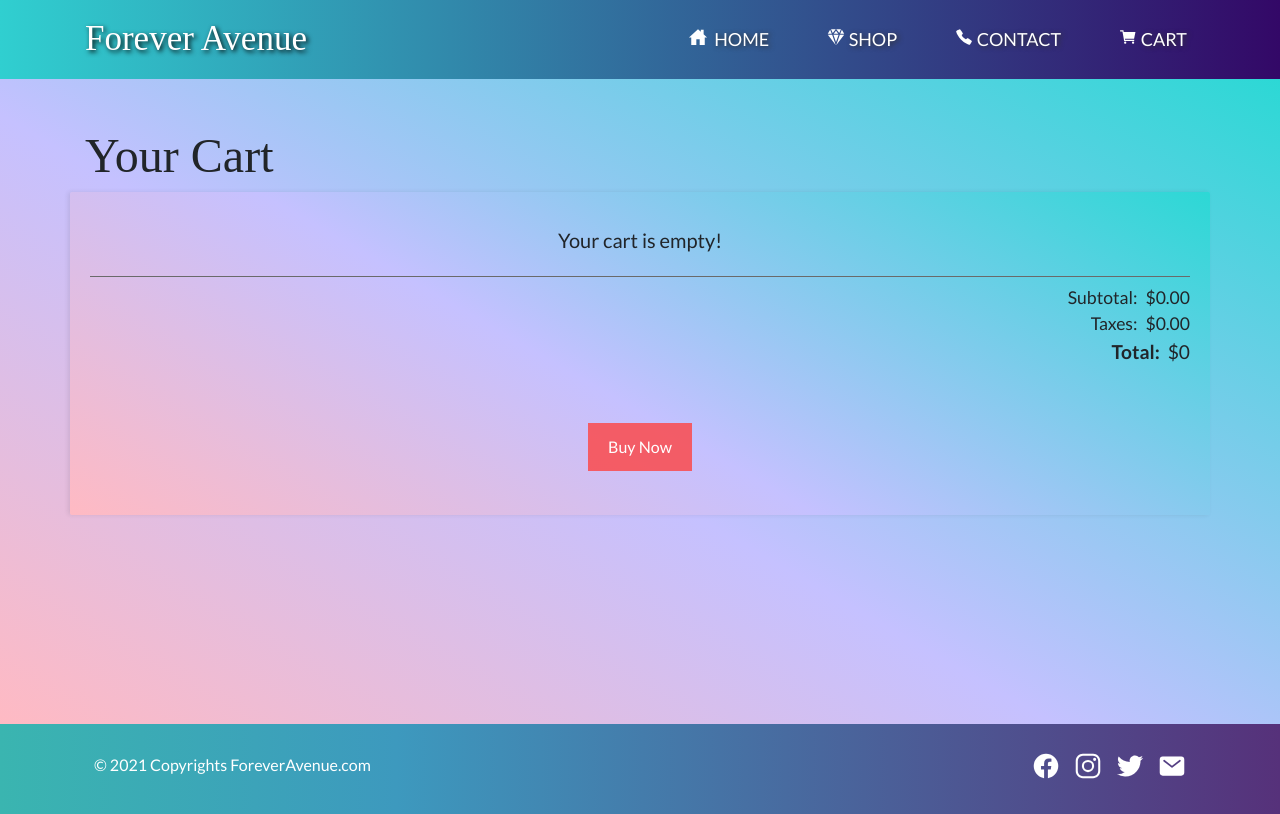
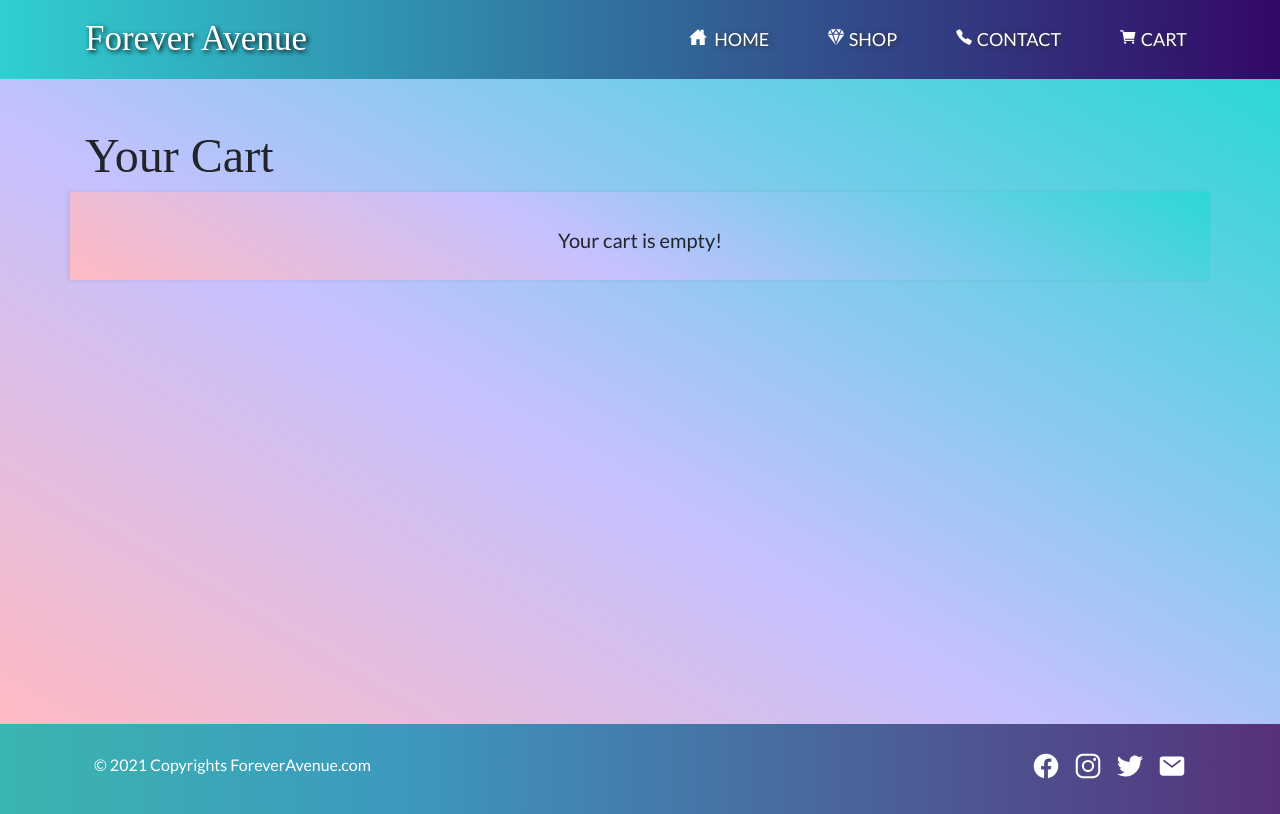
Before and after one commit to Pracasap/Clay-Earrings, a React (Create React App) app: page /cart in a window 1280 px wide. Built offline with nearby package versions, Linux system fonts and the light colour scheme; a web font is replaced by a local one.

Commit message:
added clear cart functionality

```diff
--- a/src/App.css
+++ b/src/App.css
@@ -271,16 +271,18 @@ button[type=reset] {
 .total-price {
   margin-left: 0.5rem;
   font-size: 1.2rem;
+  font-weight: 600;
 }
 .btn-buy {
   display: flex !important;
   margin: 3.5rem auto 0 auto !important;
   padding: 12px 20px !important;
   border: none !important;
+  border-radius: 3px !important;
   background: #fd4646d1 !important;
   color: #ffffff !important;
-  font-size: 1rem !important;
-  font-weight: 500 !important;
+  font-size: 18px !important;
+  font-weight: 700 !important;
   cursor: pointer !important;
 }
 .btn-buy:hover {
@@ -289,7 +291,41 @@ button[type=reset] {
 .cart-items-add,
 .cart-items-remove {
   width: 30px;
+  border: none;
+  border-radius: 3px;
+  font-size: 16px;
+  color: white;
+  cursor: pointer;
+  background-color: #fd4646d1;
   font-weight: 700;
+}
+.cart-items-add:hover,
+.cart-items-remove:hover {
+  background: #171427 !important;
+}
+.cart-items-add {
+  margin-right: 10px;
+}
+.cart-items-add:active {
+  transform: translateY(1.2px);
+}
+.cart-items-remove {
+  margin-left: 10px;
+}
+.cart-items-remove:active {
+  transform: translateY(1.2px);
+}
+.cart-length{
+  font-weight: 500;
+}
+.clear-cart {
+  display: flex !important;
+  justify-content: flex-end !important;
+
+}
+.clear-cart-button {
+  padding: 8px 12px !important;
+  font-weight: 400;
   border: none;
   border-radius: 3px;
   font-size: 18px;
@@ -297,24 +333,8 @@ button[type=reset] {
   cursor: pointer;
   background-color: #fd4646d1;
 }
-.cart-items-add:hover,
-.cart-items-remove:hover {
+.clear-cart-button:hover {
   background: #171427 !important;
-}
-.cart-items-add {
-  margin-right: 8px;
-}
-.cart-items-add:active {
-  transform: translateY(1.2px);
-}
-.cart-items-remove {
-  margin-left: 8px;
-}
-.cart-items-remove:active {
-  transform: translateY(1.2px);
-}
-.cart-length{
-  font-weight: 500;
 }
 .item-total {
   font-size: 20px !important;
--- a/src/Components/CartComponent.js
+++ b/src/Components/CartComponent.js
@@ -2,13 +2,13 @@ import React from 'react';
 import Button from 'reactstrap/lib/Button';
 
 
-const Cart = ({cartItems, handleAddProduct, handleRemoveProduct}) => {
+const Cart = ({cartItems, handleAddProduct, handleRemoveProduct, handleCartClearance}) => {
 
     const subtotal = cartItems.reduce((price, item) => price + item.quantity * item.price,
     0);
-    const subtotalRounded = (Math.round(subtotal * 100) /100).toFixed(2);
+    const subtotalRounded = (Math.round(subtotal)).toFixed(2);
     const taxes = (Math.round((0.0825 * subtotal) * 100) /100).toFixed(2);
-    const totalPrice = Number(subtotal) + Number(taxes);
+    const totalPrice = (Number(subtotalRounded) + Number(taxes)).toFixed(2);
     return (
         <div className="container-fluid products">
             <div className="container pb-5">
@@ -23,9 +23,16 @@ const Cart = ({cartItems, handleAddProduct, handleRemoveProduct}) => {
                         <div className='cart-box d-flex justify-content-center'><h5>Your cart is empty!</h5></div>
                         )}
 
+                        {cartItems.length >= 1 && (
+                        <div className='clear-cart'>
+                            <button className='clear-cart-button' onClick={handleCartClearance}>Clear Cart</button>
+                        </div>
+                        )}
+
                         {cartItems.map((item) => {
                         const itemTotal = item.price * item.quantity;
                         return (
+                        <React.Fragment>
                             <div key={item.id} className='cart-box border p-2'>
                                 <img src={item.image} alt="" className='cart-img' />
                                 <div className='detail-box'>
@@ -40,11 +47,13 @@ const Cart = ({cartItems, handleAddProduct, handleRemoveProduct}) => {
                                     {item.quantity} * ${item.price} = ${itemTotal}
                                 </div>
                             </div>
+                        </React.Fragment>
                         )})}
-                        {/* Total */}
+                        {cartItems.length !== 0 && (
+                            <React.Fragment>
                                 <div className='subtotal'>
                                     <div className='subtotal-title'>Subtotal:</div>
-                            <div className='subtotal-price'>${subtotalRounded}</div>
+                                    <div className='subtotal-price'>${Math.round(subtotalRounded).toFixed(2)}</div>
                                 </div>
                                 <div className='total'>
                                     <div className='subtotal-title'>Taxes:</div>
@@ -54,8 +63,8 @@ const Cart = ({cartItems, handleAddProduct, handleRemoveProduct}) => {
                                     <div className='total-title'>Total:</div>
                                     <div className='total-price'>${totalPrice}</div>
                                 </div>
-                        {/* Buy Button */}
                                 <Button className="btn btn-buy mb-4">Buy Now</Button>
+                            </React.Fragment>)}
                     </div>
 
                 </div>
--- a/src/Components/MainComponent.js
+++ b/src/Components/MainComponent.js
@@ -44,6 +44,10 @@ function Main() {
             }
         }
 
+        const handleCartClearance = () => {
+            setCartItems([]);
+        }
+
         const totalItems = cartItems.reduce((number, item) => number + item.quantity, 0)
 
         return (
@@ -57,7 +61,7 @@ function Main() {
                     <Route exact path='/shop/BathSalts'  render={() => <Salts salts={ourSalts} />} />
                     <Route exact path='/shop/ScentedCandles'  render={() => <Candles candles={ourCandles} />} />
                     <Route exact path='/contact' component={Contact} />
-                    <Route exact path = '/cart' render={() => <Cart cartItems = {cartItems} handleAddProduct = {handleAddProduct} handleRemoveProduct = {handleRemoveProduct} />} />
+                    <Route exact path = '/cart' render={() => <Cart cartItems = {cartItems} handleAddProduct = {handleAddProduct} handleRemoveProduct = {handleRemoveProduct} handleCartClearance={handleCartClearance} />} />
                     <Redirect to='/home' />
                 </Switch>
                 <Footer />
--- a/src/Components/ProductComponent.js
+++ b/src/Components/ProductComponent.js
@@ -10,7 +10,7 @@ function Products(props) {
 
     const ourProducts = props.ourProducts.map(product => {
         return (
-            <div key={product.id} className="col-md-6 p-3 card-img-div">
+            <div key={product.id} className="col-md-3 p-3 card-img-div">
                 <Link to={ `/shop/${product.id}` }>
                     <RenderProducts product={product} />
                 </Link>
--- a/src/assets/products.js
+++ b/src/assets/products.js
@@ -3,7 +3,7 @@ export const ProductTypes = [
         "id": "ClayEarrings",
         "name": "Clay Earrings",
         "image": "images/clayEarrings.png",
-        "description": "Hand-made clay earrings are to die for. We have varieties of earrings and are sure you will love them."
+        "description": "Hand-made clay earrings are to die for. We have varieties of earrings & you will love them."
     },
     {
         "id": "EssentialOils",
```
Also changed, not shown: src/Components/HeaderComponent.js (+0 -29 lines). Lines whose indentation alone changed are shown as unchanged.
